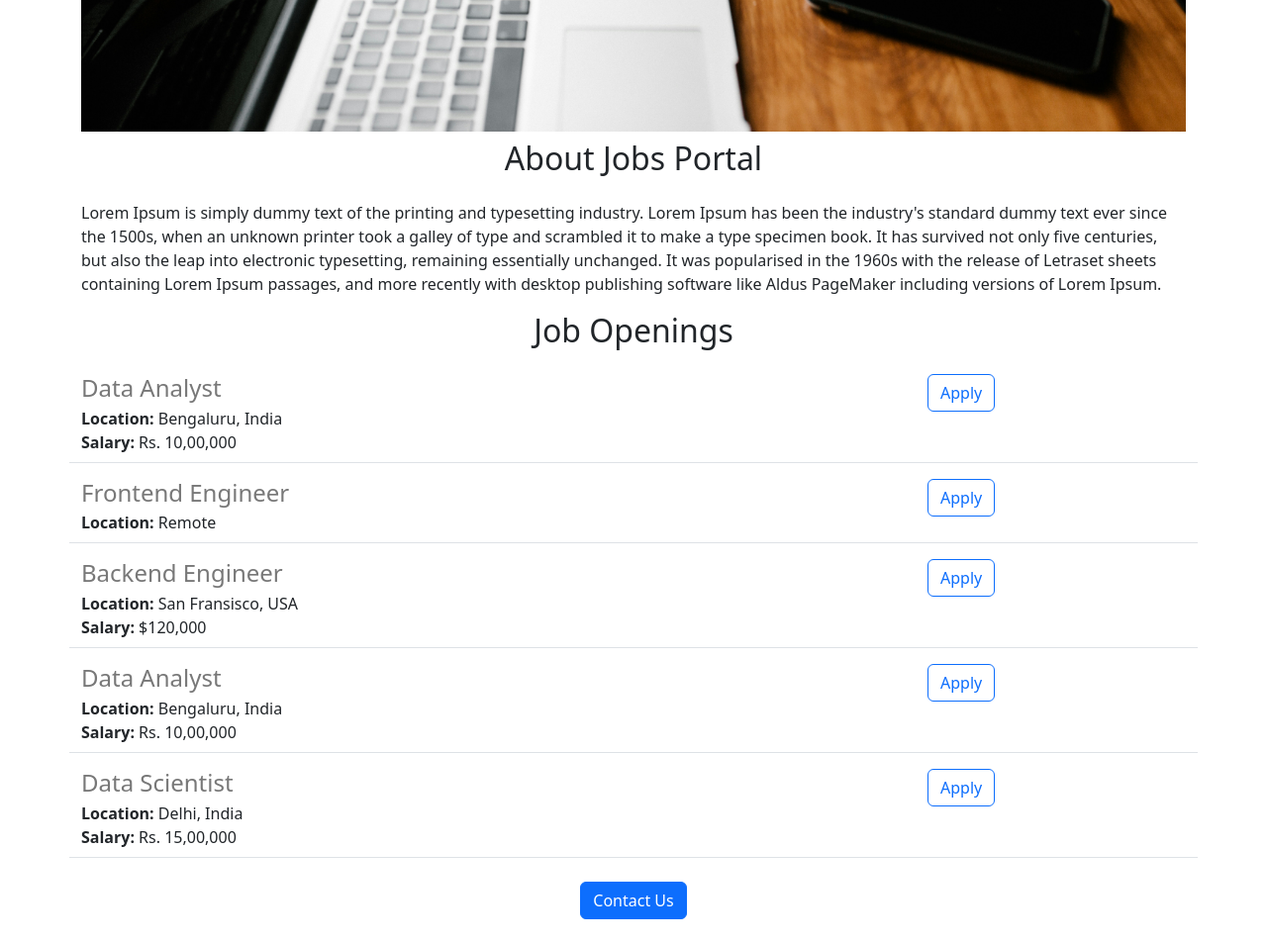
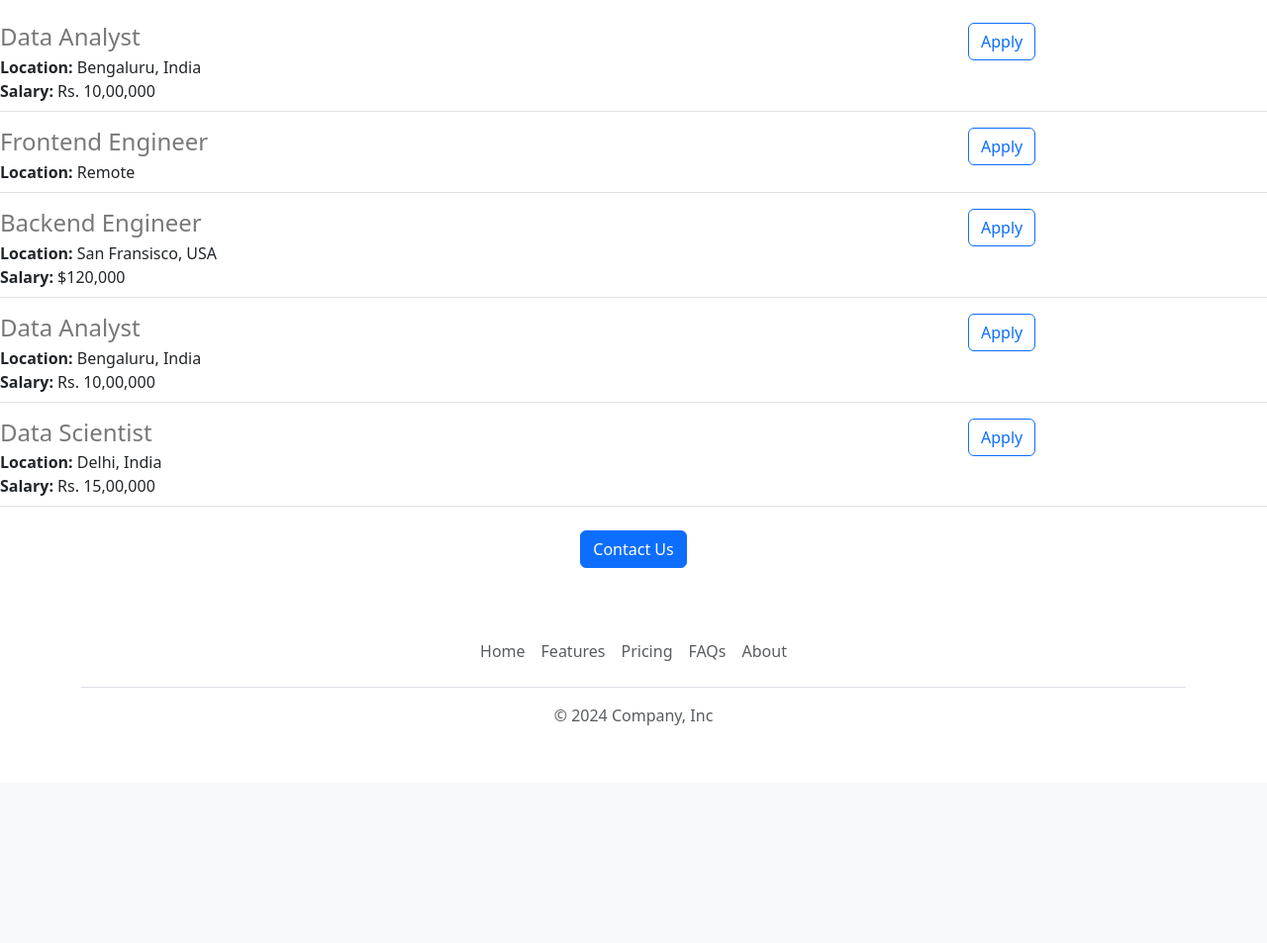
Before and after one commit to GhoulRe/Job-portal-website, a Flask app: page / in a window 1280 px wide. Shown: the part 691-1644 px from the top of the page at 99% size. After the commit the page ends 1424 px from the top, so only its background shows below. Run offline with Flask 3, Linux system fonts and the light colour scheme.

Commit message:
functional and designing

```diff
--- /dev/null
+++ b/templates/footer.html
@@ -0,0 +1,12 @@
+<div class="container">
+  <footer class="py-3 my-4">
+    <ul class="nav justify-content-center border-bottom pb-3 mb-3">
+      <li class="nav-item"><a href="#" class="nav-link px-2 text-body-secondary">Home</a></li>
+      <li class="nav-item"><a href="#" class="nav-link px-2 text-body-secondary">Features</a></li>
+      <li class="nav-item"><a href="#" class="nav-link px-2 text-body-secondary">Pricing</a></li>
+      <li class="nav-item"><a href="#" class="nav-link px-2 text-body-secondary">FAQs</a></li>
+      <li class="nav-item"><a href="#" class="nav-link px-2 text-body-secondary">About</a></li>
+    </ul>
+    <p class="text-center text-body-secondary">&copy; 2024 Company, Inc</p>
+  </footer>
+</div>
--- a/templates/home.html
+++ b/templates/home.html
@@ -10,11 +10,18 @@
   <link href="https://cdn.jsdelivr.net/npm/bootstrap@5.3.3/dist/css/bootstrap.min.css" rel="stylesheet" integrity="sha384-QWTKZyjpPEjISv5WaRU9OFeRpok6YctnYmDr5pNlyT2bRjXh0JMhjY6hW+ALEwIH" crossorigin="anonymous">
 </head>
 <body>
+  {% include 'nav.html' %}
+  <img src="https://4b73d903-adb4-441d-a4ce-73599253a754-00-3syut7o23dyjt.sisko.replit.dev/static/careers.jpg" alt="banner"  style="object-fit:cover;height:300px;width:100%;>
   <div class='container'>
   <h1 class="text-center mt-2 mb-4">Careers</h1>
-  <img class="img-fluid" src="https://4b73d903-adb4-441d-a4ce-73599253a754-00-3syut7o23dyjt.sisko.replit.dev/static/careers.jpg" alt="banner" height="500px" width="100%" style="object-fit:cover">
-  <h2 class="text-center mt-2 mb-4">About Jobs Portal</h2>
+  <div class="row">
+    <div class="col-6">
   <p>Lorem Ipsum is simply dummy text of the printing and typesetting industry. Lorem Ipsum has been the industry's standard dummy text ever since the 1500s, when an unknown printer took a galley of type and scrambled it to make a type specimen book. It has survived not only five centuries, but also the leap into electronic typesetting, remaining essentially unchanged. It was popularised in the 1960s with the release of Letraset sheets containing Lorem Ipsum passages, and more recently with desktop publishing software like Aldus PageMaker including versions of Lorem Ipsum.</p>
+    </div>
+    <div class="d-none d-md-block col-md-6">
+ <img src="/static/people-working.jpg" height="320px" style="border-radius:4px">
+    </div>
+  </div>
   <h2 class="text-center mt-2 mb-4">Job Openings</h2>
   <p>
     {% for job in jobs %}
@@ -22,8 +29,9 @@
     {% endfor %}
   </p>
     <div class="text-center">
-  <button class="btn btn-primary mt-2 mb-4">Contact Us</button>
+  <a href="mailto:zeroxzaber@gmail.com?subject=Question%20anout%20Job%20Openings&body=My%20name%3A%20%3Cyour%20name%3E%0D%0A%0D%0AMy%20questions%3A%20%3Center%20question%20here%3E" class="btn btn-primary mt-2 mb-4">Contact Us</a>
     </div>
   </div>
+  {% include 'footer.html' %}
 </body>
 </html>
--- a/templates/jobitem.html
+++ b/templates/jobitem.html
@@ -7,6 +7,6 @@
   {% endif %}
   </div>
   <div class="col-3">
-  <button class="btn btn-outline-primary">Apply</button>
+  <a href="mailto:zeroxzaber@gmail.com?subject=Application%20for%20{{job['Title']}}&body=My%20name%3A%20%3Cyour%20name%3E%0D%0A%0D%0AMy%20Resume%20link%3A%20%3Cresume%20link%3E%0D%0A%0D%0AMy%20LinkIn%20link%3A%20%3Clinkedin%20in%3E" type="button" class="btn btn-outline-primary">Apply</a>
   </div>
 </div>
--- /dev/null
+++ b/templates/nav.html
@@ -0,0 +1,8 @@
+<nav class="navbar bg-body-tertiary p-0 shadow-sm fixed-top">
+  <div class="container-fluid">
+    <a class="navbar-brand" href="#">
+       <img src="https://4b73d903-adb4-441d-a4ce-73599253a754-00-3syut7o23dyjt.sisko.replit.dev/static/letter-logo.png" alt="Careers" width="40" height="40">
+      Jobs
+    </a>
+  </div>
+</nav>
```
Also changed, not shown: static/letter-logo.png (added), 1 other file.
